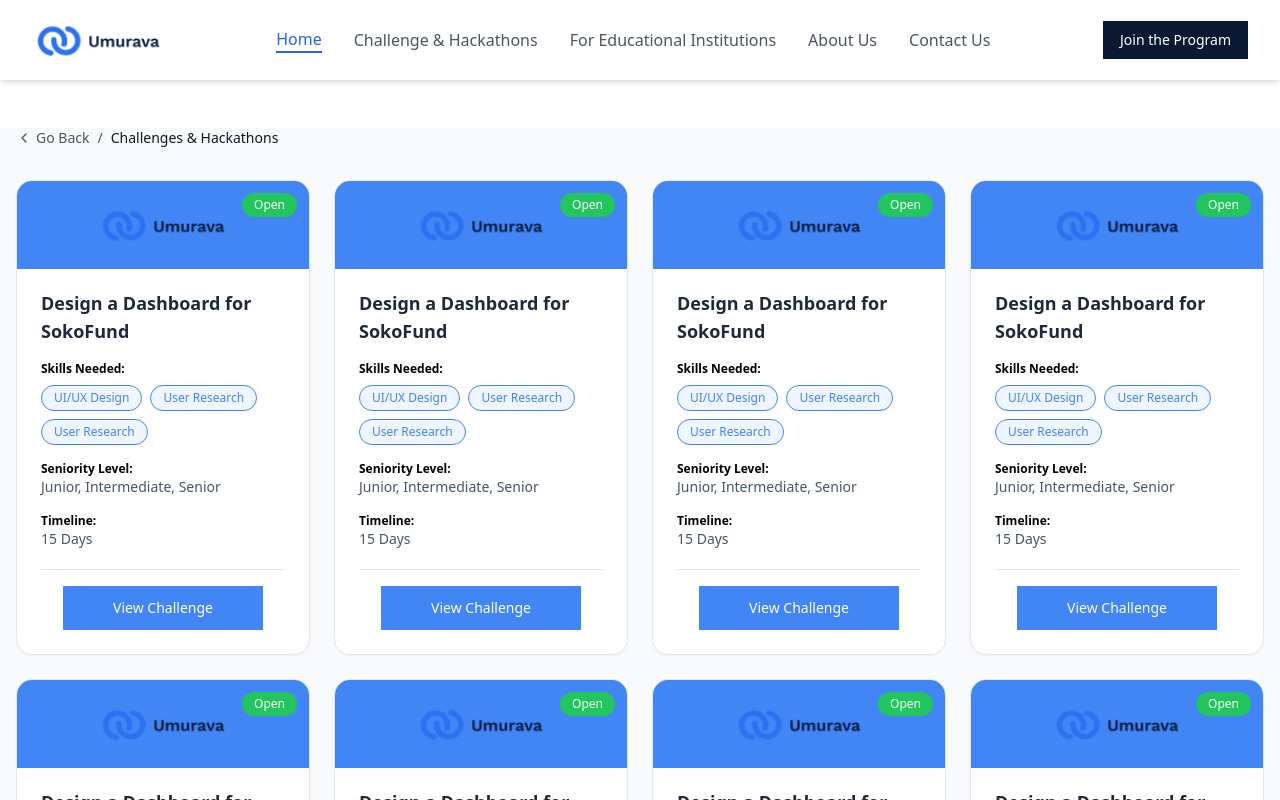
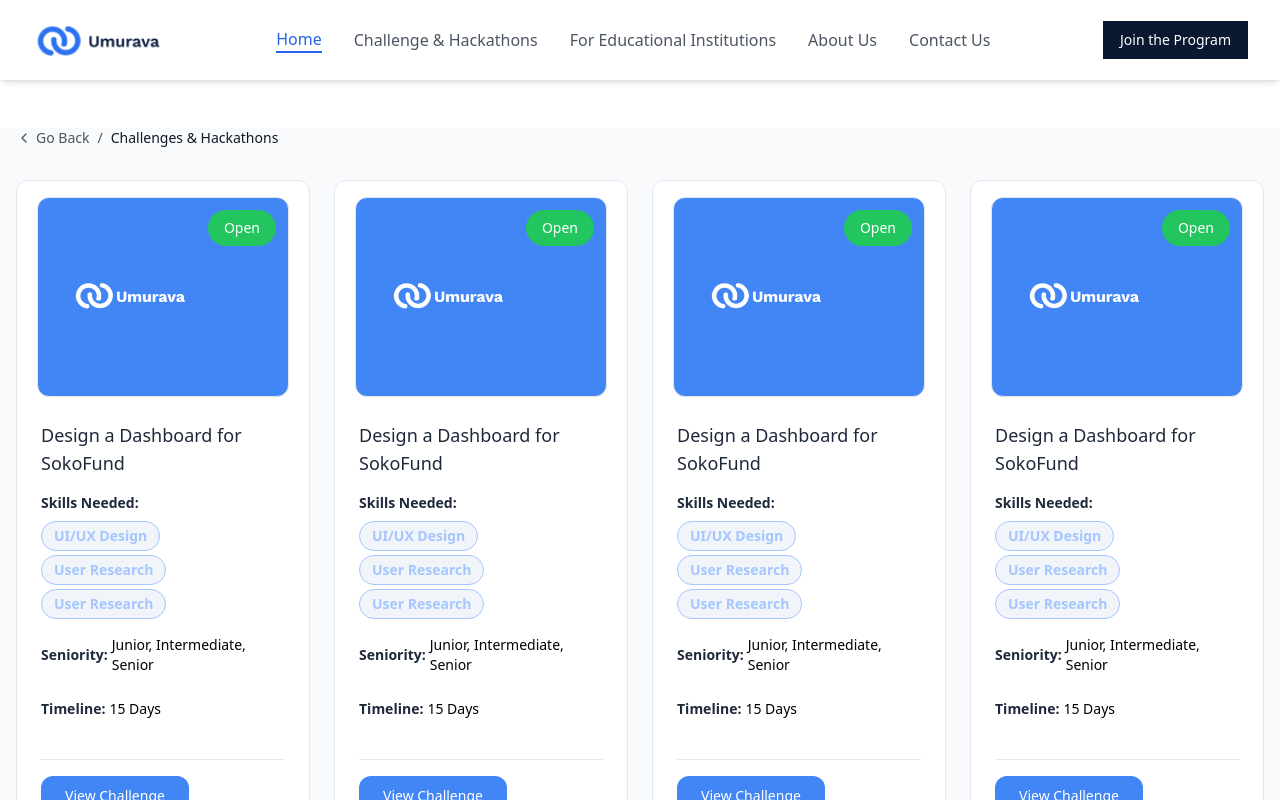
Before and after one commit to SkillChallenge/edteck, a Next.js app in the folder my-app/: page /challenges in a window 1280 px wide. Shown: the top 800 px of the page. Built offline with nearby package versions, Linux system fonts and the light colour scheme.

Commit message:
Updated challenges and landing page

```diff
--- a/my-app/src/pages/challenges.tsx
+++ b/my-app/src/pages/challenges.tsx
@@ -50,69 +50,61 @@
   );
 }
 
-function ChallengeCard({ challenge }: { challenge: Challenge }) {
+
+    const ChallengeCard = ({ challenge }: { challenge: Challenge }) => {
       return (
-    <div className="bg-white rounded-2xl border border-[#E2E8F0] shadow-sm overflow-hidden w-full">
-      {/* Header - Blue Section */}
-      <div className="bg-[#4285F4] px-6 py-6 relative flex flex-col items-center justify-center text-white">
-        <span className="absolute right-3 top-3 bg-[#22C55E] text-white text-xs font-medium px-3 py-1 rounded-full">
+        <div className="bg-white rounded-xl border border-[#E2E8F0] overflow-hidden">
+          {/* Card Header */}
+          <div className="bg-[#4285F4] p-8 relative h-[200px] border border-[#E2E8F0] mx-5 mt-4 rounded-xl">
+            <span className="absolute right-3 top-3 bg-[#22C55E] text-white text-sm font-medium px-4 py-2 rounded-full">
               Open
             </span>
-        <div className="flex flex-col items-center">
-          <Image
-            src="/Umurava logo.png"
-            alt="Umurava Logo"
-            width={120}
-            height={40}
-            className="h-8 w-auto sm:h-10"
-          />
+            <br />
+            <br />
+            <div className="flex items-center">
+            <Image src="/White-transplarent-words 3 (1) 1.png" alt="Umurava Logo" width={40} height={40} className="h-10 w-auto" />
+
 
             </div>
           </div>
 
           {/* Card Content */}
-      <div className="px-6 py-5 space-y-4">
-        <h3 className="font-semibold text-[#1E293B] text-lg">{challenge.title}</h3>
+          <div className="p-6 space-y-4">
+            <h3 className="font-medium text-[#1E293B] text-lg">{challenge.title}</h3>
 
             {/* Skills Section */}
             <div>
-          <p className="text-black text-xs font-semibold mb-2">Skills Needed:</p>
-          <div className="flex flex-wrap gap-2">
+              <p className="text-[#1E293B] text-sm mb-2 font-bold">Skills Needed:</p>
+              <div className="flex flex-wrap gap-1">
                 {challenge.skills.map((skill, i) => (
-              <span
-                key={i}
-                className="bg-[#EFF6FF] text-[#4285F4] text-xs px-3 py-1 rounded-full border border-[#4285F4] whitespace-nowrap"
-              >
+                  <span key={i} className="bg-[#F1F5F9] text-[#A5C6FF] text-sm px-3 py-1 rounded-full border border-[#A5C6FF] font-semibold">
                     {skill}
                   </span>
                 ))}
               </div>
             </div>
 
-        {/* Seniority Level */}
-        <div>
-          <p className="text-black text-xs font-semibold">Seniority Level:</p>
-          <p className="text-[#475569] text-sm font-medium">{challenge.seniority}</p>
+            {/* Seniority & Timeline */}
+            <div className="flex flex-col">
+              <div className="flex items-center gap-1">
+                <p className="text-[#1E293B] text-sm font-bold">Seniority:</p>
+                <p className="text-black text-sm capitalize">{challenge.seniority}</p>
               </div>
-
-        {/* Timeline */}
-        <div>
-          <p className="text-black text-xs font-semibold">Timeline:</p>
-          <p className="text-[#475569] text-sm font-medium">{challenge.timeline}</p>
+              <br />
+              <div className="flex items-center gap-1">
+                <p className="text-[#1E293B] text-sm font-bold">Timeline:</p>
+                <p className="text-black text-sm capitalize">{challenge.timeline}</p>
               </div>
             </div>
+            <br />
 
-      {/* Divider Line */}
-      <div className="border-t border-[#E2E8F0] mx-6"></div>
+            <hr className="border-t border-[#E2E8F0]" />
 
-      {/* Button */}
-      <div className="px-6 pb-6 pt-4 flex justify-center">
-  <button className="bg-[#4285F4] hover:bg-[#4285F4]/90 text-white max-w-[200px] w-full py-3 rounded-lg text-sm font-medium transition">
+            {/* View Challenge Button */}
+            <button className="w-auto px-6 bg-[#4285F4] hover:bg-[#4285F4]/90 text-white py-2.5 rounded-xl text-sm font-medium transition">
               View Challenge
             </button>
           </div>
-
-
         </div>
       );
-}
+    };
--- a/my-app/src/pages/components/challenges-section.tsx
+++ b/my-app/src/pages/components/challenges-section.tsx
@@ -30,8 +30,8 @@
             className="bg-white rounded-xl border border-[#E2E8F0] overflow-hidden"
           >
             {/* Card Header */}
-            <div className="bg-[#4285F4] p-8 relative h-[160px]">
-              <span className="absolute right-3 top-3 bg-[#22C55E] text-white text-xs font-medium px-3 py-1 rounded-full">
+            <div className="bg-[#4285F4] p-8 relative h-[200px] border border-[#E2E8F0] mx-5 mt-4 rounded-xl">
+  <span className="absolute right-3 top-3 bg-[#22C55E] text-white text-20 font-medium px-7 py-2 rounded-full">
     Open
   </span>
   <div className="flex items-center">
@@ -49,6 +49,7 @@
   </div>
 </div>
 
+
             {/* Card Content */}
             <div className="p-6 space-y-4">
               <h3 className="font-medium text-[#1E293B] text-lg">
@@ -56,12 +57,12 @@
               </h3>
 
               <div>
-                <p className="text-[#64748B] text-sm mb-2">Skills Needed:</p>
-                <div className="flex flex-wrap gap-2">
+                <p className="text-[#1E293B] text-sm mb-2 font-bold">Skills Needed:</p>
+                <div className="flex flex-wrap gap-1">
                   {challenge.skills.map((skill: string | number | bigint | boolean | ReactElement<unknown, string | JSXElementConstructor<unknown>> | Iterable<ReactNode> | ReactPortal | Promise<string | number | bigint | boolean | ReactPortal | ReactElement<unknown, string | JSXElementConstructor<unknown>> | Iterable<ReactNode> | null | undefined> | null | undefined, i: Key | null | undefined) => (
                     <span
                       key={i}
-                      className="bg-[#F1F5F9] text-[#475569] text-sm px-3 py-1 rounded-full border border-[#E2E8F0]"
+                      className="bg-[#F1F5F9] text-[#A5C6FF] text-sm px-3 py-1 rounded-full border border-[#A5C6FF] font-semibold"
                     >
                       {skill}
                     </span>
@@ -69,25 +70,28 @@
                 </div>
               </div>
 
-              <div>
-                <p className="text-[#64748B] text-sm mb-1">Seniority Level:</p>
-                <p className="text-[#475569] text-sm">
-                  {challenge.seniority}
-                </p>
+              <div className="flex flex-col">
+  <div className="flex items-center gap-1">
+    <p className="text-[#1E293B] text-sm font-bold">Seniority:</p>
+    <p className="text-black text-sm capitalize">{challenge.seniority}</p>
   </div>
+<br />
+  <div className="flex items-center gap-1">
+    <p className="text-[#1E293B] text-sm font-bold">Timeline:</p>
+    <p className="text-black text-sm capitalize">{challenge.timeline}</p>
+  </div>
+</div>
+<br />
 
-              <div>
-                <p className="text-[#64748B] text-sm mb-1">Timeline:</p>
-                <p className="text-[#475569] text-sm">
-                  {challenge.timeline}
-                </p>
-              </div>
+<hr className="my- border-t border-[#E2E8F0]" />
 
               <button
-                className="w-full bg-[#4285F4] hover:bg-[#4285F4]/90 text-white py-2.5 rounded-lg text-sm font-medium transition-colors"
+  className="w-auto px-6 bg-[#4285F4] hover:bg-[#4285F4]/90 text-white py-2.5 rounded-xl text-sm font-medium transition-colors"
 >
   View Challenge
 </button>
+
+
             </div>
           </div>
         ))}
@@ -95,9 +99,12 @@
 
       {/* View More Button */}
       <div className="text-center">
-        <button className="inline-flex items-center justify-center px-6 py-2.5 border border-[#4285F4] text-[#4285F4] rounded-lg text-sm font-medium hover:bg-[#4285F4] hover:text-white transition-colors">
+      <button
+  className="inline-flex items-center justify-center px-6 py-2.5 border-2 border-[#4285F4] text-[#4285F4] rounded-xl text-sm font-medium hover:bg-[#4285F4] hover:text-white transition-colors"
+>
   View More
 </button>
+
       </div>
     </section>
   )
--- a/my-app/src/pages/components/landingpage.tsx
+++ b/my-app/src/pages/components/landingpage.tsx
@@ -15,12 +15,13 @@
             from various businesses & organizations.
           </p>
           <div>
-            <Link
-              href="/get-started"
-              className="inline-flex items-center px-6 py-3 border border-transparent text-base font-medium rounded-md text-white bg-blue-500 hover:bg-blue-600 transition-colors"
-            >
-              Get Started
-            </Link>
+          <Link
+  href="/get-started"
+  className="inline-flex items-center px-6 py-3 border border-transparent text-base font-medium rounded-xl text-white bg-blue-500 hover:bg-blue-600 transition-colors"
+>
+  Get Started
+</Link>
+
           </div>
         </div>
 
--- a/my-app/src/pages/components/stats-section.tsx
+++ b/my-app/src/pages/components/stats-section.tsx
@@ -1,12 +1,12 @@
 export function StatsSection() {
     return (
-      <section className=" max-w-7xl mx-auto px-4 sm:px-6 lg:px-8 relative overflow-hidden bg-[#3B82F6] rounded-lg py-16 mb-5 ml">
+<section className="max-w-7xl mx-auto px-6 sm:px-8 lg:px-10 relative overflow-hidden bg-[#3B82F6] rounded-xl py-16 mb-5 ml">
   {/* Background Decorative Elements */}
-        <div className=" absolute top-0 right-0 w-64 h-64 bg-[#5493F7] rounded-full opacity-30 translate-x-1/2 -translate-y-1/2" />
+  <div className="absolute top-0 right-0 w-64 h-64 bg-[#5493F7] rounded-full opacity-30 translate-x-1/2 -translate-y-1/2" />
   <div className="absolute bottom-0 left-0 w-96 h-96 bg-[#5493F7] rounded-full opacity-30 -translate-x-1/2 translate-y-1/2" />
 
   {/* Stats Container */}
-        <div className="relative max-w-7xl mx-auto px-4 sm:px-6 lg:px-8">
+  <div className="relative max-w-7xl mx-auto px-6 sm:px-8 lg:px-10">
     <div className="grid grid-cols-2 md:grid-cols-4 gap-8 text-center">
       {/* Year Stat */}
       <div className="space-y-2">
@@ -34,5 +34,7 @@
     </div>
   </div>
 </section>
+
+
     )
   }
```
Also changed, not shown: my-app/src/pages/components/getting-started.tsx (+45 -19 lines), my-app/public/White-transplarent-words 3 (1) 1.png (added). Lines whose indentation alone changed are shown as unchanged.
